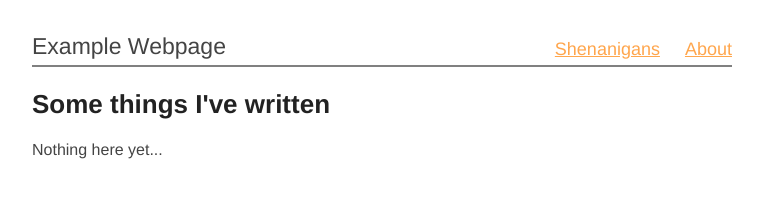
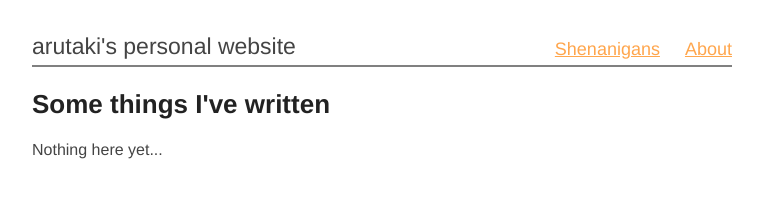
Before and after one commit to arutaki/arutaki.github.io, a plain HTML site: page writing/index.html in a window 1280 px wide. Shown: the whole page, without its empty margins (258-1021 px from the left). Drawn offline with Linux system fonts and the light colour scheme.

Commit message:
header fix now

```diff
--- a/writing/index.html
+++ b/writing/index.html
@@ -12,7 +12,7 @@
   </head>
   <body>
     <header>
-      Example Webpage
+      arutaki's personal website
     </header>
     <nav>
         <a href="/writing/">Shenanigans</a>
```
Also changed, not shown: 404.html (+1 -1 lines).
